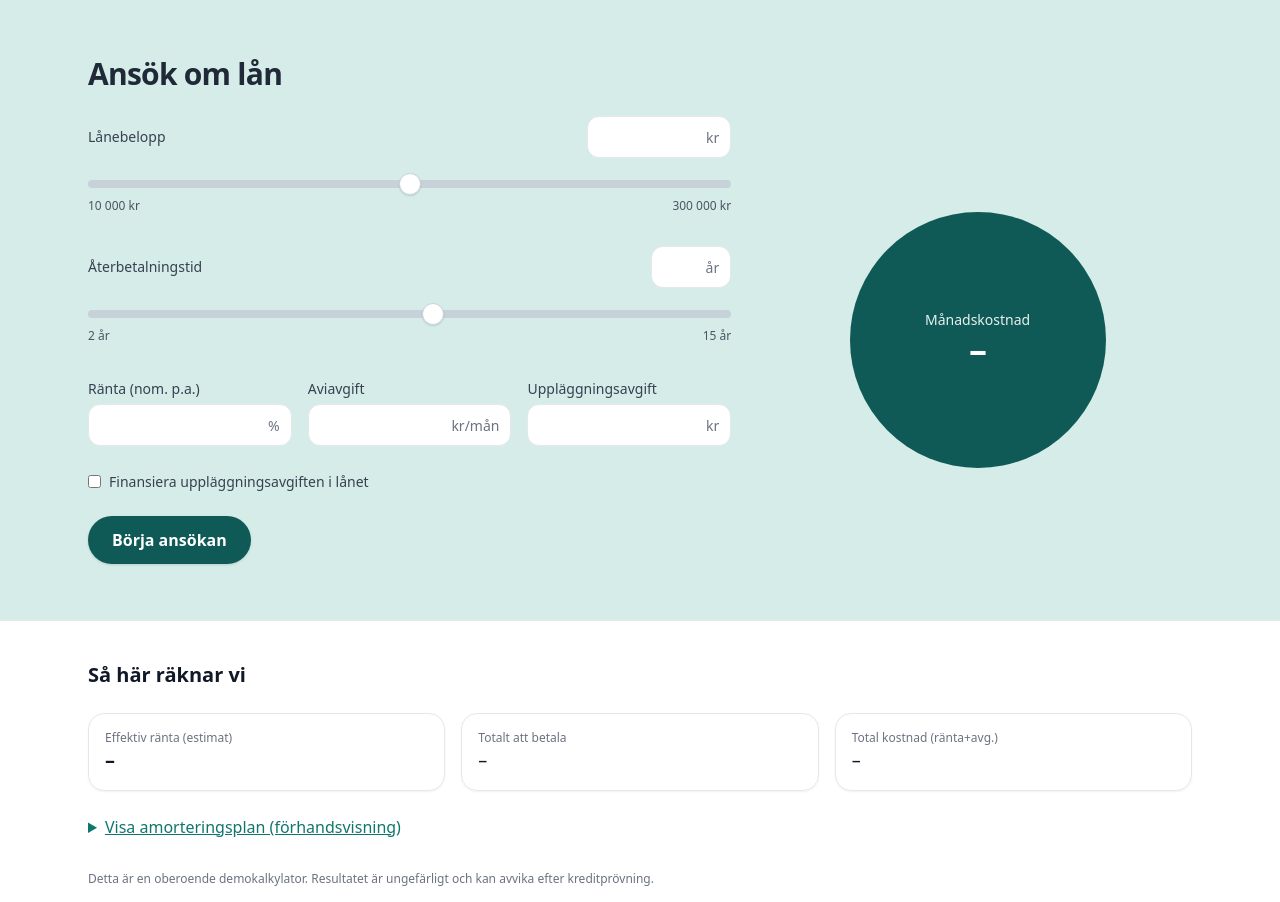
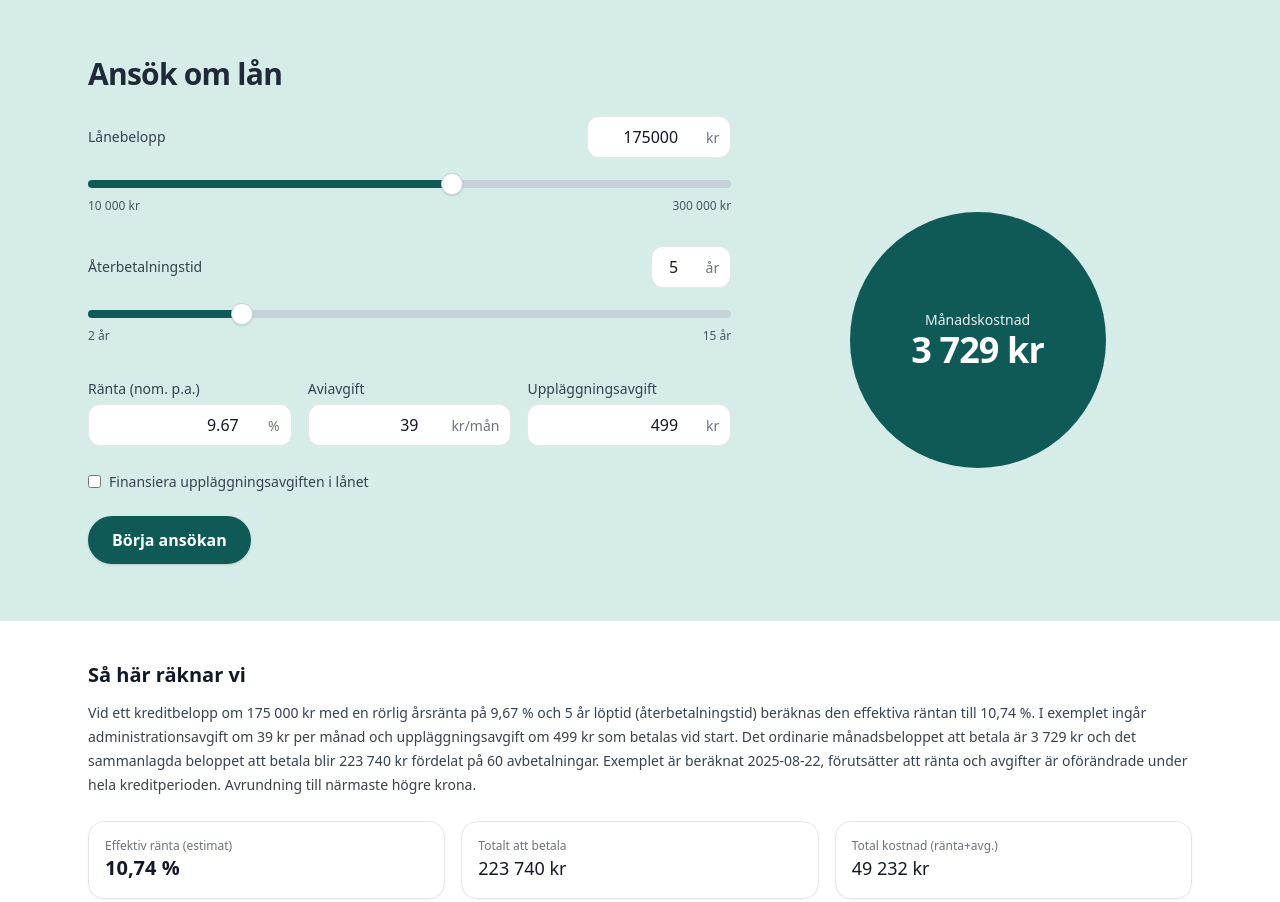
Before and after one commit to aBitMoreCowbell/loan-calculator-sek, a plain HTML site: page index.html in a window 1280 px wide. Shown: the top 902 px of the page. Drawn offline with nearby package versions, Linux system fonts and the light colour scheme.

Commit message:
Update index.html

```diff
--- a/index.html
+++ b/index.html
@@ -5,30 +5,38 @@
   <meta name="viewport" content="width=device-width, initial-scale=1" />
   <title>Ansök om lån – Lånekalkylator (SEK)</title>
   <meta name="description" content="Räkna ut ungefärlig månadskostnad för privatlån i SEK. Justera belopp, återbetalningstid, ränta och avgifter. Visar effektiv ränta, total kostnad och amorteringsplan." />
-  <script src="https://cdn.tailwindcss.com"></script>
+  <script src="https://cdn.tailwindcss.com" defer></script>
   <style>
     :root{
-      --brand-bg:#d5ece8;  /* teal backdrop */
+      --brand-bg:#d5ece8;   /* teal backdrop */
       --brand-teal:#0f5a56; /* deep teal accents */
-      --track:#c6d2d7;     /* slider rail */
-      --rail:#0f5a56;      /* filled rail */
+      --track:#c6d2d7;      /* slider rail */
+      --rail:#0f5a56;       /* filled rail */
     }
     .hero{background:var(--brand-bg);}
     .pill{background:var(--brand-teal);}
     .circle{background:var(--brand-teal);}
+    .card{box-shadow:0 1px 2px rgba(0,0,0,.06);}
 
     /* Range styling */
-    input[type=range]{width:100%; appearance:none; height:8px; border-radius:9999px; background:linear-gradient(90deg,var(--rail) var(--filled,0%), var(--track) var(--filled,0%));}
-    input[type=range]::-webkit-slider-thumb{appearance:none; height:22px; width:22px; border-radius:9999px; background:#fff; border:1px solid #cbd5e1; box-shadow:0 1px 2px rgba(0,0,0,.12);}
-    input[type=range]::-moz-range-thumb{height:22px; width:22px; border:none; border-radius:9999px; background:#fff; box-shadow:0 1px 2px rgba(0,0,0,.12);}
-    input[type=number]::-webkit-outer-spin-button,input[type=number]::-webkit-inner-spin-button{appearance:none; margin:0}
-    .card{box-shadow:0 1px 2px rgba(0,0,0,.06);}
+    input[type=range]{width:100%; appearance:none; height:8px; border-radius:9999px;
+      background:linear-gradient(90deg,var(--rail) var(--filled,0%), var(--track) var(--filled,0%));
+    }
+    input[type=range]::-webkit-slider-thumb{appearance:none; height:22px; width:22px; border-radius:9999px;
+      background:#fff; border:1px solid #cbd5e1; box-shadow:0 1px 2px rgba(0,0,0,.12);
+    }
+    input[type=range]::-moz-range-thumb{height:22px; width:22px; border:none; border-radius:9999px;
+      background:#fff; box-shadow:0 1px 2px rgba(0,0,0,.12);
+    }
+    input[type=number]::-webkit-outer-spin-button,
+    input[type=number]::-webkit-inner-spin-button{appearance:none; margin:0}
 
-    /* Suffix helpers to prevent overlap */
+    /* Suffix helpers to prevent overlap (kr, %, år, kr/mån) */
     .has-suffix{position:relative}
     .has-suffix input{padding-right:3.25rem}
     .has-suffix.long input{padding-right:5.75rem}
-    .suffix{position:absolute; right:.75rem; top:50%; transform:translateY(-50%); color:#6b7280; font-size:.875rem; pointer-events:none}
+    .suffix{position:absolute; right:.75rem; top:50%; transform:translateY(-50%);
+      color:#6b7280; font-size:.875rem; pointer-events:none}
   </style>
 </head>
 <body class="bg-white text-gray-900">
@@ -37,6 +45,7 @@
     <section class="hero border-b">
       <div class="max-w-6xl mx-auto px-4 sm:px-6 py-10 sm:py-14">
         <h1 class="text-2xl sm:text-3xl font-extrabold tracking-tight text-gray-800 mb-6">Ansök om lån</h1>
+
         <div class="grid gap-8 lg:grid-cols-[1.2fr_0.8fr] items-center">
           <!-- Left controls -->
           <div>
@@ -45,13 +54,19 @@
               <div class="flex items-center justify-between">
                 <label class="text-sm text-gray-700">Lånebelopp</label>
                 <div class="has-suffix">
-                  <input id="amount" type="number" inputmode="numeric" class="w-36 rounded-xl border px-3 py-2 text-right bg-white" min="10000" max="300000" step="1000" />
+                  <input id="amount" type="number" inputmode="numeric"
+                         class="w-36 rounded-xl border px-3 py-2 text-right bg-white"
+                         min="10000" max="300000" step="1000"
+                         oninput="window.__compute && window.__compute()"/>
                   <span class="suffix">kr</span>
                 </div>
               </div>
               <div class="mt-3">
-                <input id="amountRange" type="range" min="10000" max="300000" step="1000" />
-                <div class="flex justify-between text-xs text-gray-600 mt-1"><span>10 000 kr</span><span>300 000 kr</span></div>
+                <input id="amountRange" type="range" min="10000" max="300000" step="1000"
+                       oninput="document.getElementById('amount').value=this.value; setRangeFill(this); window.__compute && window.__compute()" />
+                <div class="flex justify-between text-xs text-gray-600 mt-1">
+                  <span>10 000 kr</span><span>300 000 kr</span>
+                </div>
               </div>
             </div>
 
@@ -60,13 +75,19 @@
               <div class="flex items-center justify-between">
                 <label class="text-sm text-gray-700">Återbetalningstid</label>
                 <div class="has-suffix">
-                  <input id="years" type="number" class="w-20 rounded-xl border px-3 py-2 text-right bg-white" min="2" max="15" step="1" />
+                  <input id="years" type="number"
+                         class="w-20 rounded-xl border px-3 py-2 text-right bg-white"
+                         min="2" max="15" step="1"
+                         oninput="window.__compute && window.__compute()"/>
                   <span class="suffix">år</span>
                 </div>
               </div>
               <div class="mt-3">
-                <input id="yearsRange" type="range" min="2" max="15" step="1" />
-                <div class="flex justify-between text-xs text-gray-600 mt-1"><span>2 år</span><span>15 år</span></div>
+                <input id="yearsRange" type="range" min="2" max="15" step="1"
+                       oninput="document.getElementById('years').value=this.value; setRangeFill(this); window.__compute && window.__compute()" />
+                <div class="flex justify-between text-xs text-gray-600 mt-1">
+                  <span>2 år</span><span>15 år</span>
+                </div>
               </div>
             </div>
 
@@ -75,27 +96,35 @@
               <label class="block">
                 <span class="text-sm text-gray-700">Ränta (nom. p.a.)</span>
                 <div class="mt-1 has-suffix">
-                  <input id="rate" type="number" step="0.01" min="1" max="30" class="w-full rounded-xl border px-3 py-2 text-right bg-white" />
+                  <input id="rate" type="number" step="0.01" min="1" max="30"
+                         class="w-full rounded-xl border px-3 py-2 text-right bg-white"
+                         oninput="window.__compute && window.__compute()" />
                   <span class="suffix">%</span>
                 </div>
               </label>
               <label class="block">
                 <span class="text-sm text-gray-700">Aviavgift</span>
                 <div class="mt-1 has-suffix long">
-                  <input id="monthlyFee" type="number" step="1" min="0" class="w-full rounded-xl border px-3 py-2 text-right bg-white" />
+                  <input id="monthlyFee" type="number" step="1" min="0"
+                         class="w-full rounded-xl border px-3 py-2 text-right bg-white"
+                         oninput="window.__compute && window.__compute()" />
                   <span class="suffix">kr/mån</span>
                 </div>
               </label>
               <label class="block">
                 <span class="text-sm text-gray-700">Uppläggningsavgift</span>
                 <div class="mt-1 has-suffix">
-                  <input id="setupFee" type="number" step="1" min="0" class="w-full rounded-xl border px-3 py-2 text-right bg-white" />
+                  <input id="setupFee" type="number" step="1" min="0"
+                         class="w-full rounded-xl border px-3 py-2 text-right bg-white"
+                         oninput="window.__compute && window.__compute()" />
                   <span class="suffix">kr</span>
                 </div>
               </label>
             </div>
+
             <label class="inline-flex items-center gap-2 text-sm text-gray-700 mb-6">
-              <input id="financeSetup" type="checkbox" class="rounded border-gray-300">
+              <input id="financeSetup" type="checkbox" class="rounded border-gray-300"
+                     onchange="window.__compute && window.__compute()">
               <span>Finansiera uppläggningsavgiften i lånet</span>
             </label>
 
@@ -162,81 +191,168 @@
     </section>
   </main>
 
-  <!-- FULL SCRIPT: calculators + UI wiring -->
+  <!-- FULL SCRIPT (with defer-like safety and inline oninput fallbacks) -->
   <script>
-    // Formatters
+    // ---- Formatters
     const fmtSEK0 = new Intl.NumberFormat('sv-SE', { style: 'currency', currency: 'SEK', maximumFractionDigits: 0});
-    const fmtSEK = new Intl.NumberFormat('sv-SE', { style: 'currency', currency: 'SEK'});
-    const fmtPct = new Intl.NumberFormat('sv-SE', { style: 'percent', minimumFractionDigits: 2, maximumFractionDigits: 2});
+    const fmtSEK  = new Intl.NumberFormat('sv-SE', { style: 'currency', currency: 'SEK'});
+    const fmtPct  = new Intl.NumberFormat('sv-SE', { style: 'percent', minimumFractionDigits: 2, maximumFractionDigits: 2});
 
-    const byId = (id)=>document.getElementById(id);
-    const amount=byId('amount'); const amountRange=byId('amountRange');
-    const years=byId('years'); const yearsRange=byId('yearsRange');
-    const rate=byId('rate'); const monthlyFee=byId('monthlyFee');
-    const setupFee=byId('setupFee'); const financeSetup=byId('financeSetup');
-    const monthlyOut=byId('monthlyOut'); const aprOut=byId('aprOut');
-    const totalCostOut=byId('totalCostOut'); const totalRepayOut=byId('totalRepayOut');
-    const scheduleBody=byId('scheduleBody'); const toggleRowsBtn=byId('toggleRowsBtn');
-    const exportCsvBtn=byId('exportCsvBtn'); const howWeCalc=byId('howWeCalc');
+    // ---- Shorthands
+    const $ = (id)=>document.getElementById(id);
 
-    function setRangeFill(range){ if(!range) return; const min=parseFloat(range.min), max=parseFloat(range.max), val=parseFloat(range.value); const pct=((val-min)/(max-min))*100; range.style.setProperty('--filled', pct+'%'); }
+    // ---- Slider fill helper
+    function setRangeFill(range){
+      if(!range) return;
+      const min=parseFloat(range.min), max=parseFloat(range.max), val=parseFloat(range.value);
+      const pct=((val-min)/(max-min))*100; range.style.setProperty('--filled', pct+'%');
+    }
 
-    function sync(a,b){ a.addEventListener('input',()=>{b.value=a.value; setRangeFill(b); compute();}); b.addEventListener('input',()=>{a.value=b.value; setRangeFill(b); compute();}); }
-
+    // ---- Maths
     function pmt(r, n, pv){ if(r===0) return pv/n; const r1=Math.pow(1+r,n); return (pv*r*r1)/(r1-1); }
 
-    function buildSchedule(pv, r_m, n_m, fee){ const rows=[]; let bal=pv; const base=pmt(r_m,n_m,pv); for(let i=1;i<=n_m;i++){ const interest=bal*r_m; let principal=base-interest; if(i===n_m) principal=bal; bal=Math.max(0, bal-principal); rows.push({i, interest, principal, fee, payment: base+fee, balance: bal}); } return {rows, base}; }
+    function buildSchedule(pv, r_m, n_m, fee){
+      const rows=[]; let bal=pv; const base=pmt(r_m,n_m,pv); // exclude fee
+      for(let i=1;i<=n_m;i++){
+        const interest=bal*r_m; let principal=base-interest;
+        if(i===n_m) principal=bal; // clear last rounding
+        bal=Math.max(0, bal-principal);
+        rows.push({i, interest, principal, fee, payment: base+fee, balance: bal});
+      }
+      return { rows, base };
+    }
 
-    function irrMonthly(cfs,maxIter=100,tol=1e-7){ const npv=(r)=>cfs.reduce((acc,cf,t)=>acc+cf/Math.pow(1+r,t),0); let lo=-0.9999, hi=1.0; let fLo=npv(lo), fHi=npv(hi); if(fLo*fHi>0){ hi=5.0; fHi=npv(hi); if(fLo*fHi>0) return NaN; } for(let k=0;k<maxIter;k++){ const mid=(lo+hi)/2, f=npv(mid); if(Math.abs(f)<tol) return mid; if(fLo*f<0){hi=mid; fHi=f;} else {lo=mid; fLo=f;} } return (lo+hi)/2; }
+    function irrMonthly(cfs,maxIter=100,tol=1e-7){
+      const npv=(r)=>cfs.reduce((acc,cf,t)=>acc+cf/Math.pow(1+r,t),0);
+      let lo=-0.9999, hi=1.0; let fLo=npv(lo), fHi=npv(hi);
+      if(fLo*fHi>0){ hi=5.0; fHi=npv(hi); if(fLo*fHi>0) return NaN; }
+      for(let k=0;k<maxIter;k++){
+        const mid=(lo+hi)/2, f=npv(mid);
+        if(Math.abs(f)<tol) return mid;
+        if(fLo*f<0){hi=mid; fHi=f;} else {lo=mid; fLo=f;}
+      }
+      return (lo+hi)/2;
+    }
 
+    // ---- Compute & render
     function compute(){
-      const A=parseInt(amount.value||0,10); const Y=parseInt(years.value||0,10); const N=Y*12;
-      const rNom=parseFloat(rate.value||0); const r=rNom/100/12;
-      const avi=Math.max(0, parseFloat(monthlyFee.value||0)); const setup=Math.max(0, parseFloat(setupFee.value||0));
-      const principal= financeSetup.checked ? (A + setup) : A;
-      const {rows, base}=buildSchedule(principal, r, N, avi);
+      const amount      = parseInt($('amount').value || 0,10);
+      const years       = parseInt($('years').value  || 0,10);
+      const months      = years * 12;
+      const rNom        = parseFloat($('rate').value || 0);        // % p.a.
+      const rMonthly    = rNom/100/12;
+      const avi         = Math.max(0, parseFloat($('monthlyFee').value || 0));
+      const setup       = Math.max(0, parseFloat($('setupFee').value   || 0));
+      const finance     = $('financeSetup').checked;
 
-      const monthlyShown = Math.ceil(base + avi); // round UP to nearest krona as in example
-      const totalPayRounded = monthlyShown * N;
+      const principal   = finance ? (amount + setup) : amount;
+      const { rows, base } = buildSchedule(principal, rMonthly, months, avi);
+
+      // Show monthly cost (rounded UP to nearest krona, as per guide text)
+      const monthlyShown = Math.ceil(base + avi);
+      $('monthlyOut').textContent = fmtSEK0.format(monthlyShown);
+
+      // Totals (rounded monthly sum for “Totalt att betala”)
+      const totalRepayRounded = monthlyShown * months;
       const totalInterest = rows.reduce((s,r)=>s+r.interest,0);
-      const totalFees = rows.reduce((s,r)=>s+r.fee,0) + (financeSetup.checked?0:setup);
-      const totalCost = totalInterest + totalFees;
+      const totalFees     = rows.reduce((s,r)=>s+r.fee,0) + (finance ? 0 : setup);
+      const totalCost     = totalInterest + totalFees;
 
-      const cf0 = financeSetup.checked ? A : (A - setup);
-      const cfs = [cf0, ...Array.from({length:N}, () => -monthlyShown)];
-      const r_m = irrMonthly(cfs); const apr = (isFinite(r_m)&&!isNaN(r_m)) ? (Math.pow(1+r_m,12)-1) : NaN;
+      $('totalRepayOut').textContent = fmtSEK0.format(totalRepayRounded);
+      $('totalCostOut').textContent  = fmtSEK0.format(totalCost);
 
-      monthlyOut.textContent = fmtSEK0.format(monthlyShown);
-      if(aprOut) aprOut.textContent = isFinite(apr) ? fmtPct.format(apr) : '–';
-      if(totalRepayOut) totalRepayOut.textContent = fmtSEK0.format(totalPayRounded);
-      if(totalCostOut) totalCostOut.textContent = fmtSEK0.format(totalCost);
+      // Effektiv ränta (IRR on cash flows using rounded monthly outflows)
+      const cf0  = finance ? amount : (amount - setup);
+      const cfs  = [cf0, ...Array.from({length: months}, ()=> -monthlyShown)];
+      const r_m  = irrMonthly(cfs);
+      const apr  = (isFinite(r_m) && !isNaN(r_m)) ? (Math.pow(1+r_m,12)-1) : NaN;
+      $('aprOut').textContent = isFinite(apr) ? fmtPct.format(apr) : '–';
 
+      // “Så här räknar vi”
+      const d = new Date();
+      $('howWeCalc').innerHTML =
+        `Vid ett kreditbelopp om ${fmtSEK0.format(amount)} med en rörlig årsränta på ${rNom.toFixed(2).replace('.', ',')} % ` +
+        `och ${years} år löptid (återbetalningstid) beräknas den effektiva räntan till ${isFinite(apr) ? fmtPct.format(apr) : '–'}. ` +
+        `I exemplet ingår administrationsavgift om ${fmtSEK0.format(avi)} per månad och uppläggningsavgift om ${fmtSEK0.format(setup)} ` +
+        `${finance ? 'som finansieras i lånet' : 'som betalas vid start'}. Det ordinarie månadsbeloppet att betala är ` +
+        `${fmtSEK0.format(monthlyShown)} och det sammanlagda beloppet att betala blir ${fmtSEK0.format(totalRepayRounded)} ` +
+        `fördelat på ${months} avbetalningar. Exemplet är beräknat ${d.toLocaleDateString('sv-SE')}, ` +
+        `förutsätter att ränta och avgifter är oförändrade under hela kreditperioden. Avrundning till närmaste högre krona.`;
+
+      // Amorteringsplan preview (first 12 rows, unrounded base used for breakdown)
       renderSchedule(rows, 12);
 
-      const d=new Date(); const yrsStr=Y+' år';
-      if(howWeCalc) howWeCalc.innerHTML = `Vid ett kreditbelopp om ${fmtSEK0.format(A)} med en rörlig årsränta på ${rNom.toFixed(2).replace('.',',')} % och ${yrsStr} löptid (återbetalningstid) beräknas den effektiva räntan till ${isFinite(apr)?fmtPct.format(apr):'–'}. I exemplet ingår administrationsavgift om ${fmtSEK0.format(avi)} per månad och uppläggningsavgift om ${fmtSEK0.format(setup)} ${financeSetup.checked?'som finansieras i lånet':'som betalas vid start'}. Det ordinarie månadsbeloppet att betala är ${fmtSEK0.format(monthlyShown)} och det sammanlagda beloppet att betala blir ${fmtSEK0.format(totalPayRounded)} fördelat på ${N} avbetalningar. Exemplet är beräknat ${d.toLocaleDateString('sv-SE')}, förutsätter att ränta och avgifter är oförändrade under hela kreditperioden. Avrundning till närmaste högre krona.`;
+      // Keep slider tracks filled
+      setRangeFill($('amountRange')); setRangeFill($('yearsRange'));
+    }
+    // expose for inline oninput
+    window.__compute = compute;
 
-      setRangeFill(amountRange); setRangeFill(yearsRange);
-      return {rows};
+    function renderSchedule(rows, limit){
+      const body = $('scheduleBody');
+      if(!body) return;
+      const n=rows.length, showAll = limit>=n;
+      body.innerHTML='';
+      for(let i=0;i<(showAll?n:Math.min(limit,n));i++){
+        const r=rows[i];
+        const tr=document.createElement('tr');
+        tr.innerHTML =
+          `<td class="py-2 pr-4">${r.i}</td>
+           <td class="py-2 pr-4 text-right">${fmtSEK0.format(r.interest)}</td>
+           <td class="py-2 pr-4 text-right">${fmtSEK0.format(r.principal)}</td>
+           <td class="py-2 pr-4 text-right">${fmtSEK0.format(r.fee)}</td>
+           <td class="py-2 pr-4 text-right">${fmtSEK0.format(r.payment)}</td>
+           <td class="py-2 pr-4 text-right">${fmtSEK0.format(r.balance)}</td>`;
+        body.appendChild(tr);
+      }
+      const btn=$('toggleRowsBtn');
+      if(btn){ btn.textContent = showAll? 'Visa färre rader' : 'Visa alla rader';
+               btn.dataset.showing = showAll? 'all' : 'preview';
+               btn.onclick = ()=>{
+                 body.innerHTML='';
+                 rows.forEach(r=>{
+                   const tr=document.createElement('tr');
+                   tr.innerHTML =
+                     `<td class="py-2 pr-4">${r.i}</td>
+                      <td class="py-2 pr-4 text-right">${fmtSEK0.format(r.interest)}</td>
+                      <td class="py-2 pr-4 text-right">${fmtSEK0.format(r.principal)}</td>
+                      <td class="py-2 pr-4 text-right">${fmtSEK0.format(r.fee)}</td>
+                      <td class="py-2 pr-4 text-right">${fmtSEK0.format(r.payment)}</td>
+                      <td class="py-2 pr-4 text-right">${fmtSEK0.format(r.balance)}</td>`;
+                   body.appendChild(tr);
+                 });
+               };
+      }
+      const csv=$('exportCsvBtn');
+      if(csv){ csv.onclick = ()=>{
+          const header=['Månad','Ränta (kr)','Amortering (kr)','Aviavgift (kr)','Betalning (kr)','Saldo (kr)'];
+          const lines=[header.join(';')];
+          for(const r of rows){
+            lines.push([r.i,Math.round(r.interest),Math.round(r.principal),Math.round(r.fee),Math.round(r.payment),Math.round(r.balance)].join(';'));
+          }
+          const blob=new Blob([`\ufeff`+lines.join('\n')],{type:'text/csv;charset=utf-8;'});
+          const url=URL.createObjectURL(blob);
+          const a=document.createElement('a'); a.href=url; a.download='amorteringsplan.csv';
+          document.body.appendChild(a); a.click(); a.remove(); URL.revokeObjectURL(url);
+        };
+      }
     }
 
-    function renderSchedule(rows, limit){ const n=rows.length; const showAll = limit>=n; scheduleBody.innerHTML=''; for(let i=0;i<(showAll?n:Math.min(limit,n));i++){ const r=rows[i]; const tr=document.createElement('tr'); tr.innerHTML=`<td class="py-2 pr-4">${r.i}</td><td class="py-2 pr-4 text-right">${fmtSEK0.format(r.interest)}</td><td class="py-2 pr-4 text-right">${fmtSEK0.format(r.principal)}</td><td class="py-2 pr-4 text-right">${fmtSEK0.format(r.fee)}</td><td class="py-2 pr-4 text-right">${fmtSEK0.format(r.payment)}</td><td class="py-2 pr-4 text-right">${fmtSEK0.format(r.balance)}</td>`; scheduleBody.appendChild(tr);} toggleRowsBtn.textContent = showAll? 'Visa färre rader' : 'Visa alla rader'; toggleRowsBtn.dataset.showing = showAll? 'all' : 'preview'; }
+    // ---- Init defaults and first compute
+    window.addEventListener('DOMContentLoaded', ()=>{
+      // Defaults matching your example
+      $('amount').value      = 175000;
+      $('amountRange').value = 175000;
+      $('years').value       = 5;
+      $('yearsRange').value  = 5;
+      $('rate').value        = 9.67;
+      $('monthlyFee').value  = 39;
+      $('setupFee').value    = 499;
+      $('financeSetup').checked = false;
 
-    function exportCSV(rows){ const header=['Månad','Ränta (kr)','Amortering (kr)','Aviavgift (kr)','Betalning (kr)','Saldo (kr)']; const lines=[header.join(';')]; for(const r of rows){ lines.push([r.i,Math.round(r.interest),Math.round(r.principal),Math.round(r.fee),Math.round(r.payment),Math.round(r.balance)].join(';')); } const blob=new Blob([`﻿`+lines.join('
-')],{type:'text/csv;charset=utf-8;'}); const url=URL.createObjectURL(blob); const a=document.createElement('a'); a.href=url; a.download='amorteringsplan.csv'; document.body.appendChild(a); a.click(); a.remove(); URL.revokeObjectURL(url); }
-
-    function init(){
-      amount.value=175000; amountRange.value=175000; years.value=5; yearsRange.value=5;
-      rate.value=9.67; monthlyFee.value=39; setupFee.value=499; financeSetup.checked=false;
-      setRangeFill(amountRange); setRangeFill(yearsRange);
-      sync(amount, amountRange); sync(years, yearsRange);
-      [rate, monthlyFee, setupFee, financeSetup].forEach(el=> el.addEventListener('input', compute));
-      if(toggleRowsBtn) toggleRowsBtn.addEventListener('click',()=>{ const rows=compute().rows; const state=toggleRowsBtn.dataset.showing; if(state==='all'){renderSchedule(rows,12);} else {renderSchedule(rows, rows.length);} });
-      if(exportCsvBtn) exportCsvBtn.addEventListener('click',()=>exportCSV(compute().rows));
-      compute();
-    }
-
-    document.addEventListener('DOMContentLoaded', init);
+      setRangeFill($('amountRange')); setRangeFill($('yearsRange'));
+      compute(); // initial render
+    });
   </script>
 </body>
 </html>
```
